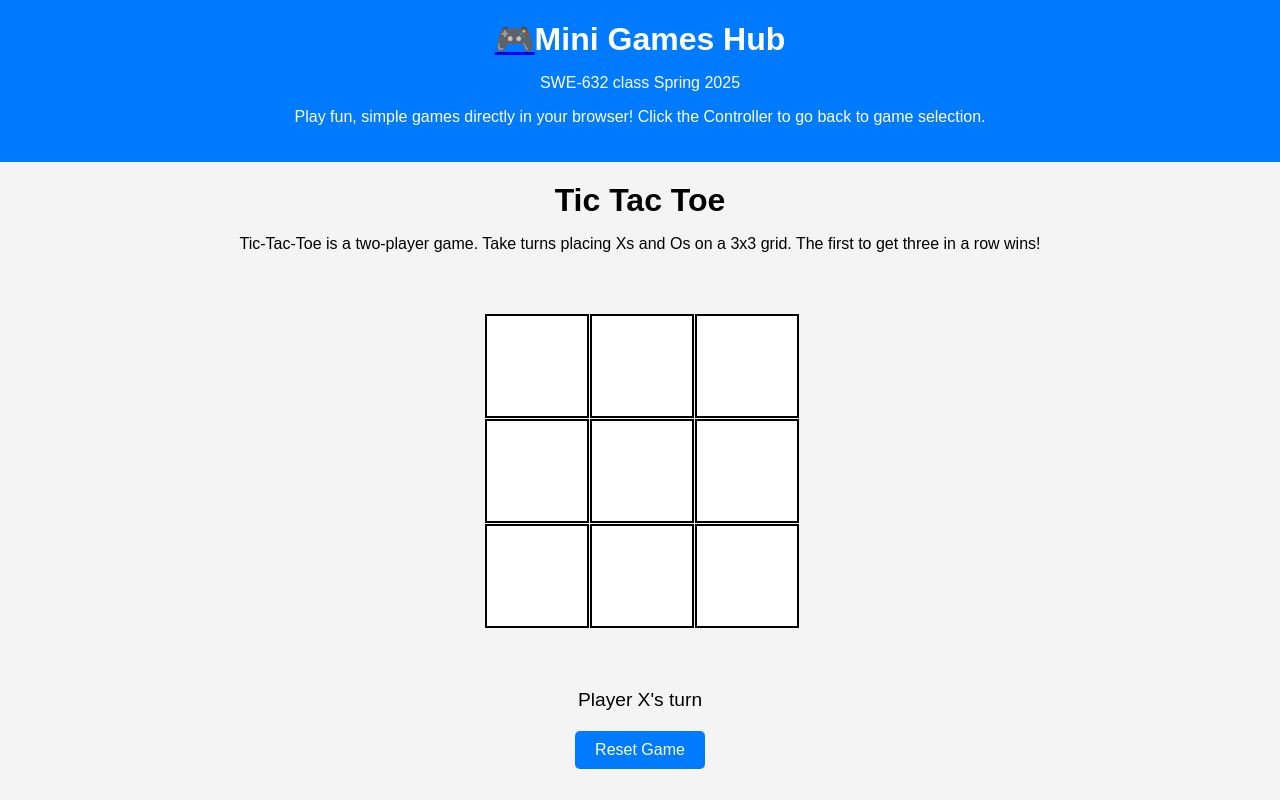
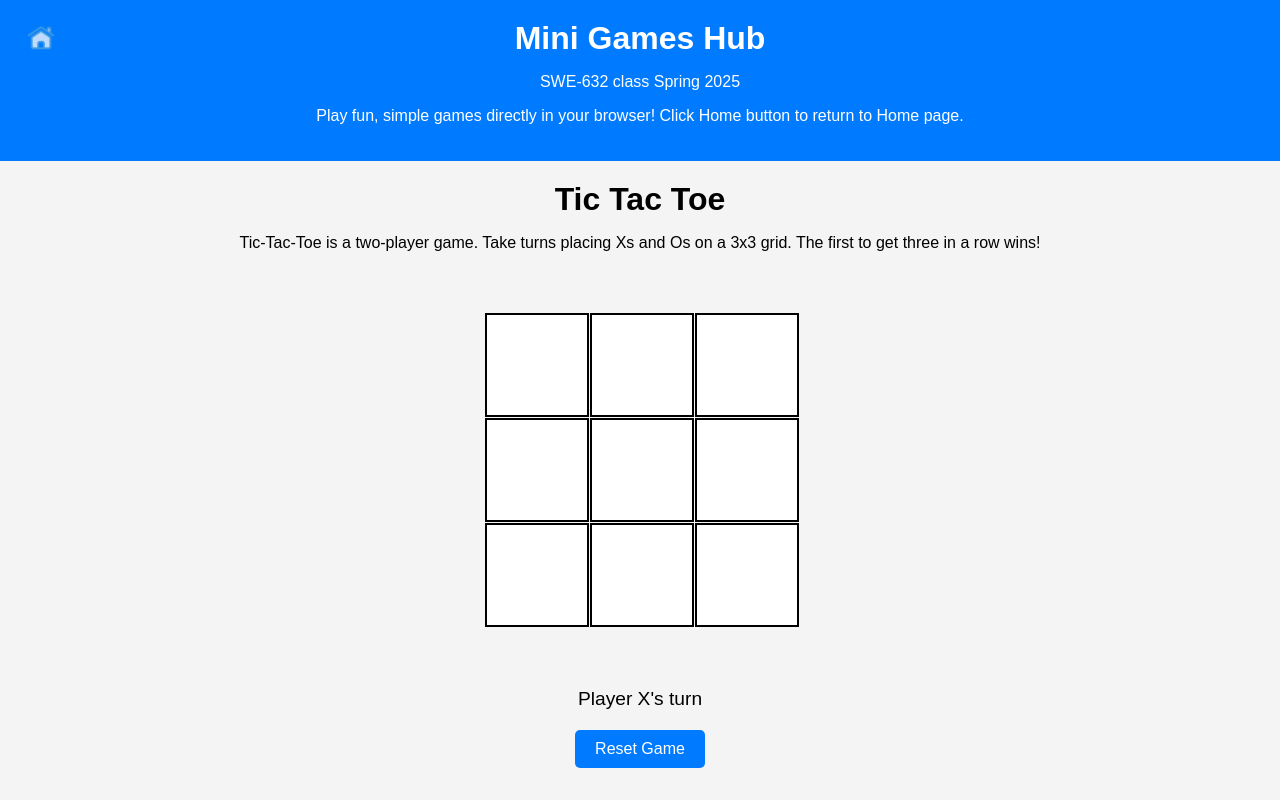
Before and after one commit to ricardoaldanasalas/SWE-632-v4, a plain HTML site: page games/tic-tac-toe.html in a window 1280 px wide. Drawn offline with Linux system fonts and the light colour scheme.

Commit message:
Added home button to game page headers and removed controller icon

```diff
--- a/games/tic-tac-toe.html
+++ b/games/tic-tac-toe.html
@@ -8,10 +8,13 @@
 </head>
 <body>
     <header>
-        <div>
-            <h1><a href="../index.html" class="btn">🎮</a>Mini Games Hub</h1>
-            <p>SWE-632 class Spring 2025</p>
-            <p>Play fun, simple games directly in your browser! Click the Controller to go back to game selection.</p>
+            <div class="header-left">
+                <a href="../index.html"><img src="../assets/home-icon.png" alt="Home Icon"></a>
+            </div>
+            <div class="header-center">
+                <h1>Mini Games Hub</h1>
+                <p>SWE-632 class Spring 2025</p>
+                <p>Play fun, simple games directly in your browser! Click Home button to return to Home page.</p>
             </div>
     </header>
     <h1>Tic Tac Toe</h1>
```
Also changed, not shown: games/matching-game.html (+7 -4 lines), games/rock-paper-scissors.html (+6 -3 lines).
